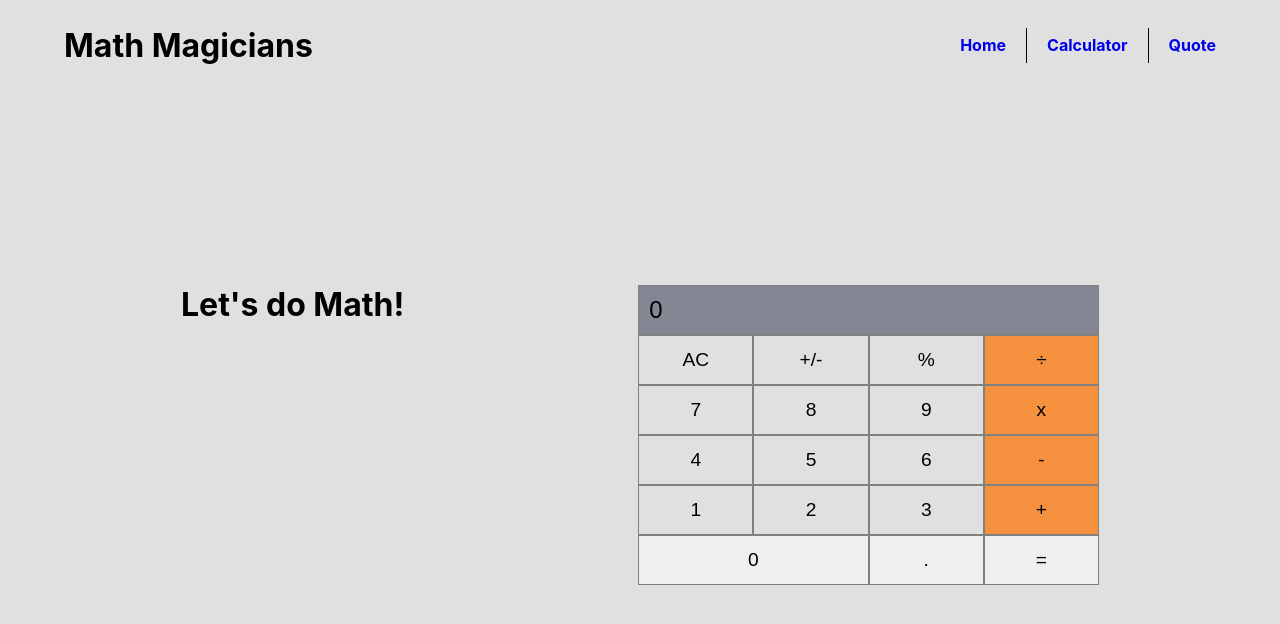
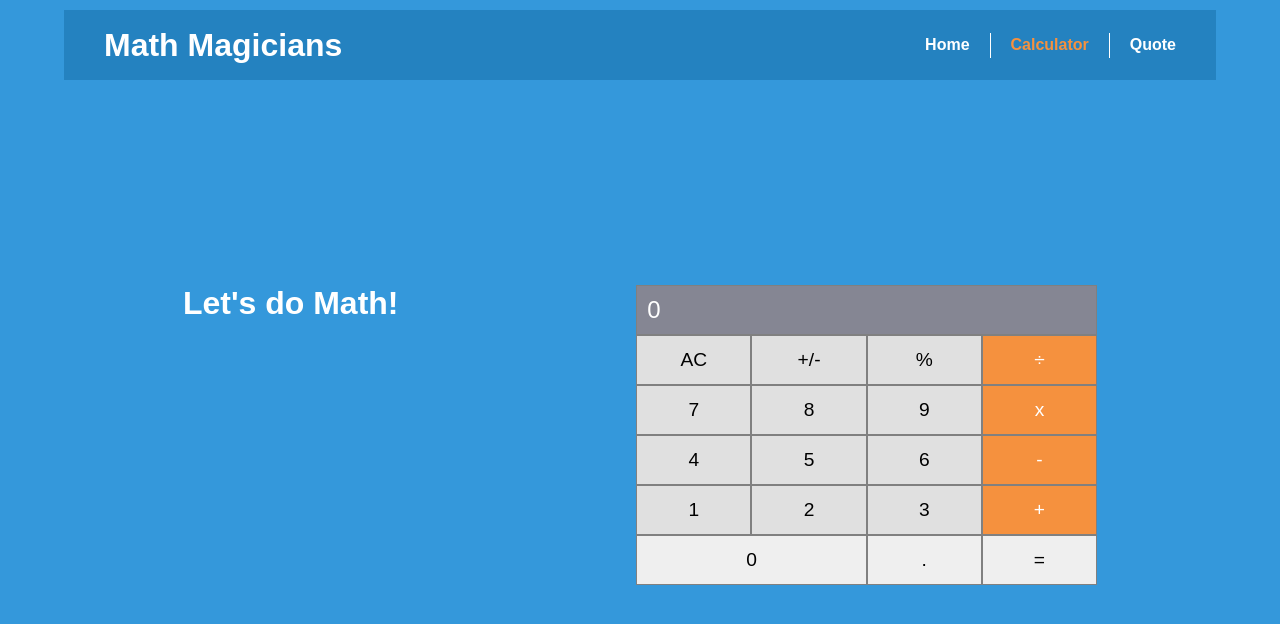
Before and after one commit to Estete9/Math-Magicians, a React (Create React App) app: page /calculator in a window 1280 px wide. Shown: the top 624 px of the page. Built offline with nearby package versions, Linux system fonts and the light colour scheme.

Commit message:
Implement styles for the navbar

```diff
--- a/src/App.css
+++ b/src/App.css
@@ -2,6 +2,7 @@
   margin: 0;
   padding: 0;
   box-sizing: border-box;
+  color: #fff;
 }
 
 #wrapper {
@@ -10,6 +11,12 @@
   text-align: center;
   width: 100%;
   height: 100vh;
-  background-color: #e0e0e0;
+  background-color: #3498db;
+  color: #fff;
   padding: 10px 5%;
+  font-family: Arial, sans-serif;
+}
+
+.active {
+  color: #f5913e;
 }/*# sourceMappingURL=App.css.map */
--- a/src/styles/App.scss
+++ b/src/styles/App.scss
@@ -2,6 +2,7 @@
   margin: 0;
   padding: 0;
   box-sizing: border-box;
+  color: #fff;
 }
 
 #wrapper {
@@ -10,6 +11,12 @@
   text-align: center;
   width: 100%;
   height: 100vh;
-  background-color: #e0e0e0;
+  background-color: #3498db;
+  color: #fff;
   padding: 10px 5%;
+  font-family: Arial, sans-serif;
 }
+
+.active {
+  color: #f5913e;
+}
--- a/src/styles/calculatorScreen.module.css
+++ b/src/styles/calculatorScreen.module.css
@@ -51,3 +51,7 @@
   background-color: #e0e0e0;
   color: black;
 }
+
+.lowerRow {
+  color: #000;
+}
--- a/src/styles/header.module.css
+++ b/src/styles/header.module.css
@@ -2,6 +2,8 @@
   display: flex;
   width: 100%;
   height: 70px;
+  background-color: #2482c0;
+  padding: 10px 40px;
 }
 
 .navbar {
@@ -13,7 +15,7 @@
 }
 
 .separator {
-  border-left: 1px solid #000;
+  border-left: 1px solid #fff;
   height: 50%;
   margin: 0 10px;
 }
--- a/src/styles/homeScreen.module.css
+++ b/src/styles/homeScreen.module.css
@@ -5,6 +5,5 @@
   text-align: left;
   width: 70%;
   justify-content: flex-start;
-  margin-left: auto;
-  margin-right: auto;
+  margin: auto;
 }
```
Also changed, not shown: 1 other file (tests, documents, lock files or other folders).
